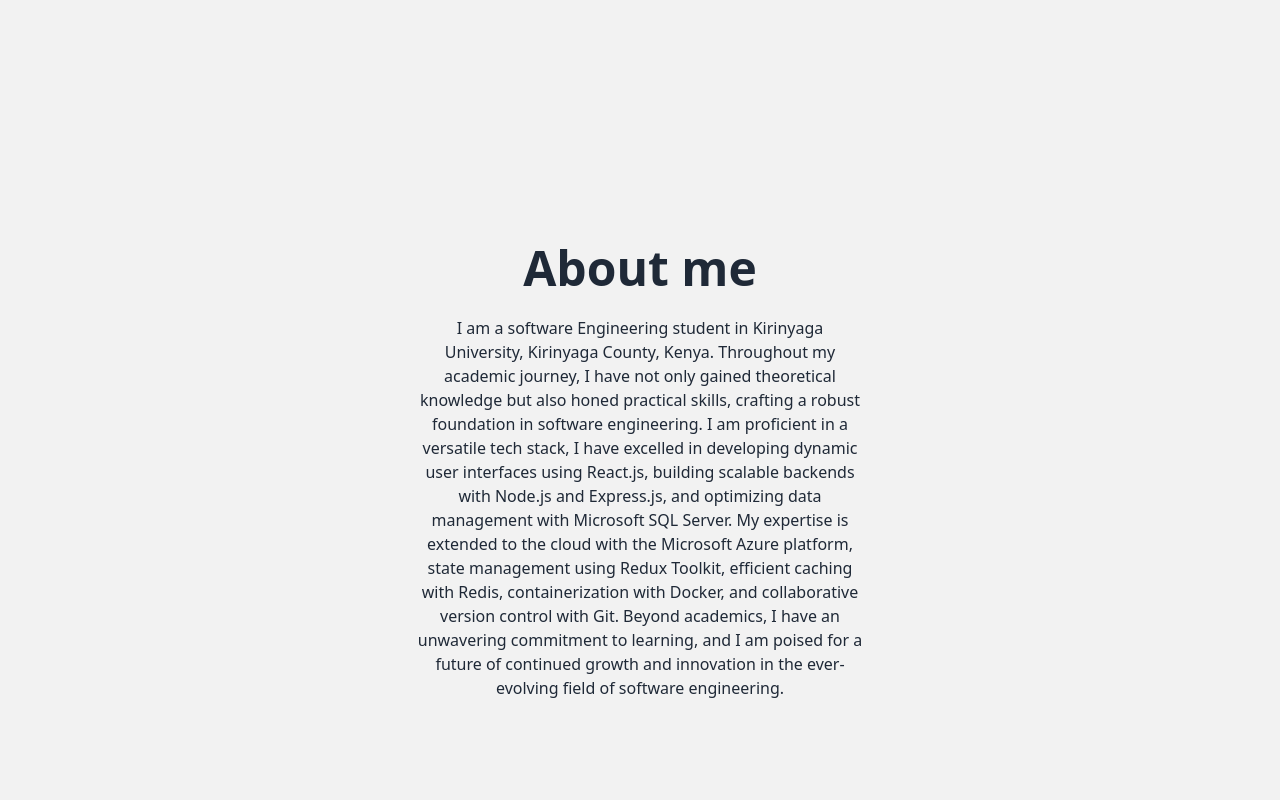
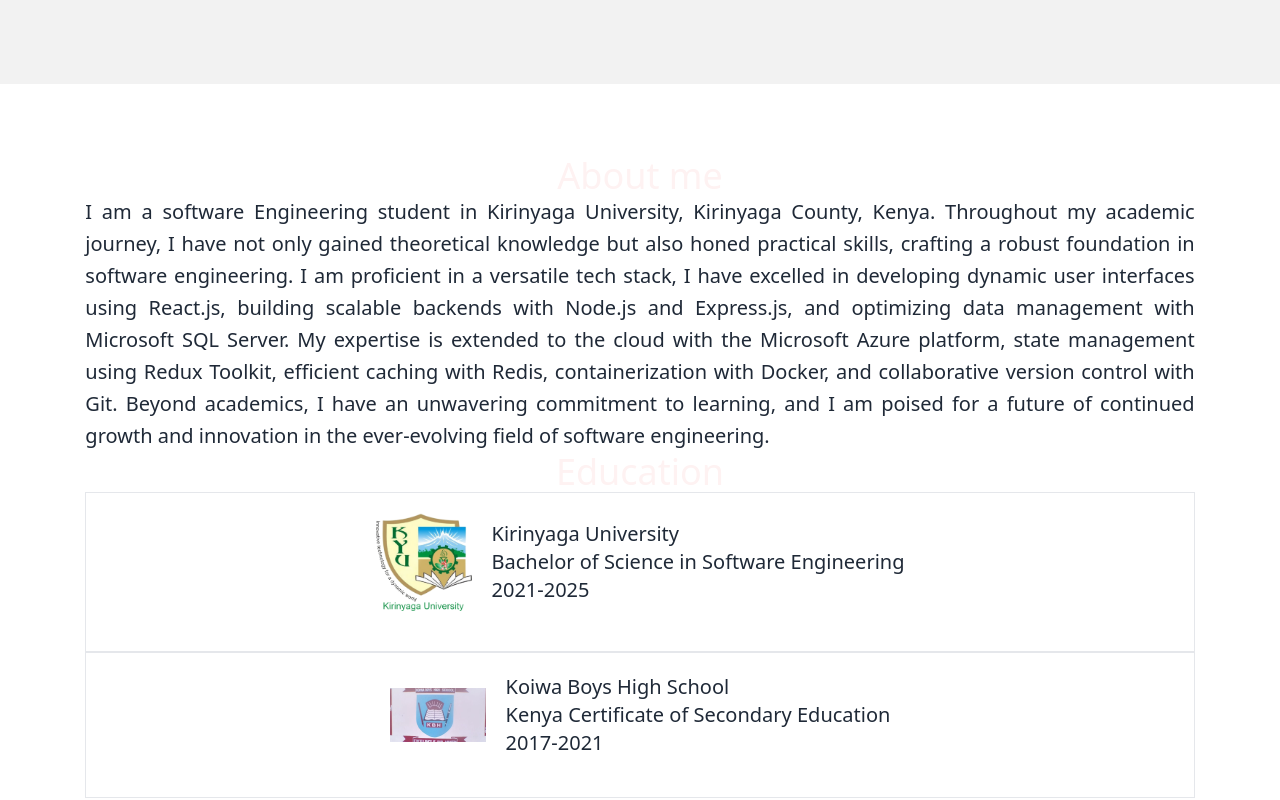
Before and after one commit to ManuelOwen/portfolio, a React (Vite) app: page / in a window 1280 px wide. Shown: the part 780-1580 px from the top of the page. Built offline with nearby package versions, Linux system fonts and the light colour scheme.

Commit message:
styled about

```diff
--- a/src/components/About.jsx
+++ b/src/components/About.jsx
@@ -1,20 +1,49 @@
 import React from 'react'
+import logo from "../images/kbhs logo.webp"
+import kyu from "../images/logo kyu.png"
 
 const About = () => {
   return (
-    <div className="hero bg-base-200 min-h-screen">
-  <div className="hero-content text-center">
-    <div className="max-w-md">
-      <h1 className="text-5xl font-bold">About me</h1>
-      <p className="py-6">
-      I am a software Engineering student in Kirinyaga University, Kirinyaga County, Kenya.
-Throughout my academic journey, I have not only gained theoretical knowledge but also honed practical skills, crafting a robust foundation in software engineering. I am proficient in a versatile tech stack, I have excelled in developing dynamic user interfaces using React.js, building scalable backends with Node.js and Express.js, and optimizing data management with Microsoft SQL Server. My expertise is extended to the cloud with the Microsoft Azure platform, state management using Redux Toolkit, efficient caching with Redis, containerization with Docker, and collaborative version control with Git.
-Beyond academics, I have an unwavering commitment to learning, and I am poised for a future of continued growth and innovation in the ever-evolving field of software engineering.
-      </p>
+<div class="about  font-medium text-xl w-11/12 mx-auto p-8 mt-10">
+  <h1 class="text-center text-red-50 text-4xl">About me</h1>
+  <p class="text-justify leading-8">
+    I am a software Engineering student in Kirinyaga University, Kirinyaga County, Kenya.
+    Throughout my academic journey, I have not only gained theoretical knowledge but also honed practical skills, crafting a robust foundation in software engineering. I am proficient in a versatile tech stack, I have excelled in developing dynamic user interfaces using React.js, building scalable backends with Node.js and Express.js, and optimizing data management with Microsoft SQL Server. My expertise is extended to the cloud with the Microsoft Azure platform, state management using Redux Toolkit, efficient caching with Redis, containerization with Docker, and collaborative version control with Git.
+    Beyond academics, I have an unwavering commitment to learning, and I am poised for a future of continued growth and innovation in the ever-evolving field of software engineering.
+  </p>
+<h1 className='text-red-50 text-center text-4xl'>Education</h1>
+  <div class="campo border border-maroon p-5 text-center flex flex-col items-center">
+    <div class="item inline-flex items-center mb-5">
+      <img src={kyu} class="logo w-24 mr-5" />
+      <div>
+        <h2 class="text-left">Kirinyaga University</h2>
+        <p class="text-left">Bachelor of Science in Software Engineering</p>
+        <p class="text-left">
+          2021-2025
+        </p>
 
+      </div>
+    </div>
+  </div>
+  <div class="campo border border-maroon p-5 text-center flex flex-col items-center">
+    <div class="item inline-flex items-center mb-5">
+      <img src={logo} class="logo w-24 mr-5" />
+      <div>
+        <h2 class="text-left">Koiwa Boys High School</h2>
+        <p class="text-left">Kenya Certificate of Secondary Education</p>
+        <p class="text-left">
+          2017-2021
+        </p>
+
+      </div>
     </div>
   </div>
 </div>
+
+
+
+
+
   )
 }
 
--- /dev/null
+++ b/src/components/Technologies.jsx
@@ -0,0 +1,9 @@
+import React from 'react'
+
+const Technologies = () => {
+  return (
+    <div>Technologies</div>
+  )
+}
+
+export default Technologies
```
Also changed, not shown: src/images/kbhs logo.webp (added), src/images/logo kyu.png (added).
